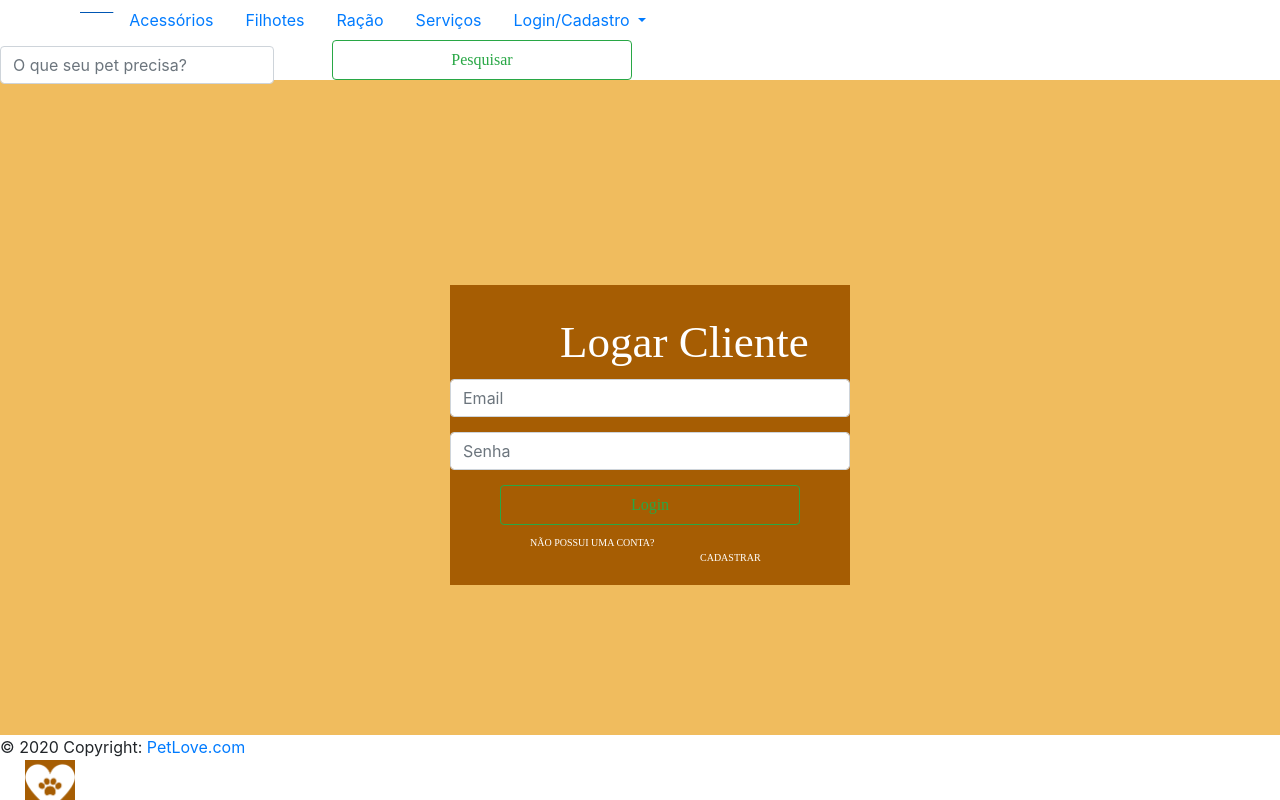
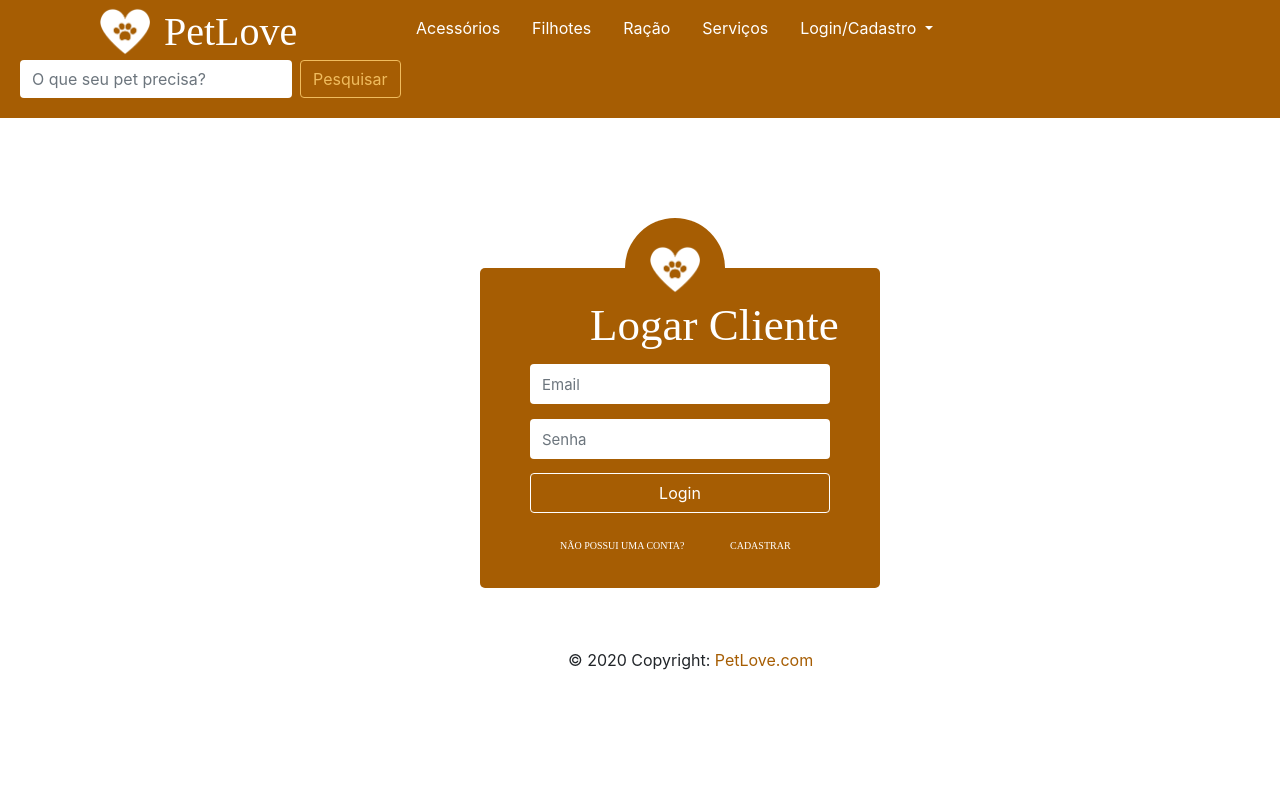
Before and after one commit to keylianegadelha/Petshop, a PHP site: page /loginCliente.php in a window 1280 px wide; the page is wider, and only the part inside the window is pictured. Run offline with PHP 8.4, Linux system fonts and the light colour scheme.

Commit message:
Update loginCliente.css

```diff
--- a/visual/loginCliente.css
+++ b/visual/loginCliente.css
@@ -1,86 +1,142 @@
 @import url('https://fonts.googleapis.com/css?family=Cookie|Spartan&display=swap');
-#fundo{
-    background-color: #F0BC5E;
-    height: 655px;
-    width: 1368px;
-    margin-top: -10px;
-    margin-left: -10px;
+.nav{
+    padding-top: -20px;
+    padding-bottom: 20px;
+    background-color: #A65D03;
+}
+#navbarDropdown{
+    margin-top: 8px;
+}
+#nome{
+    font-family: 'Cookie-Regular';
+    position: absolute;
+    margin-left: 82px;
+    margin-top: 1px;
+    color: white;
+    font-size: 40px;
+}
+#logo{
+    width: 50px;
+    height: 50px;
+    position: absolute;
+    margin-left: 100px;
+    margin-top: 5px;
+}
+#form1{
+    margin-top: 12px;
+    margin-left: 20px;
+    box-shadow: 0 0 0 0;
+    border: 0 none;
+    outline: 0;
+}
+#btn, #button{
+    margin-top: 12px;
+    color: white;
+    border-color: white;
+}
+#btn, #button:hover{
+    background-color: #A65D03;
+    color: #F0BC5E;
+    border-color: #F0BC5E;
+}
+#form1, #senha, #email:focus, select:focus{
+    box-shadow: 0 0 0 0;
+    border: 0 none;
+    outline: 0;
+}
+#btn:focus,select:focus {
+    box-shadow: 0 0 0 0;
+    outline: 0;
+}
+#acessorio{
+    margin-left: 400px;
+    margin-top: 8px;
+}
+.nav-link{
+    color: white;
+}
+.nav-link:hover{
+    color: white;
+
+}
+.item{
+    margin-top: 8px;
 }
 .pag{
     position: absolute;
-    height: 300px;
+    height: 320px;
     width: 400px;
-    margin-left: 450px;
-    margin-top: -450px;
+    margin-left: 480px;
+    margin-top: 150px;
     background-color: #A65D03;
+    border-radius: 5px;
 }
-.input{
+#senha, #email{
     height: 40px;
     width: 300px;
     background-color: white;
+    border-radius: 4px;
     border: none;
     margin-left: 50px;
-    font-size: 13px;
+    font-size: 15px;
 }
 #email{
-    margin-top: 70px;
+    margin-top: -20px;
     margin-bottom: 15px;
 }
 #senha{
     margin-bottom: 15px;
 }
-button{
+#button{
     height: 40px;
     width: 300px;
-    padding-left: 2px;
-    padding-right: 2px;
+    padding-left: 1px;
+    padding-right: 1px;
     margin-left: 50px;
-    margin-bottom: 10px;
-    font-size: 12px;
+    margin-bottom: 25px;
+    border-radius: 4px;
+    margin-top: -1px;
 }
-button:hover{
-    cursor: pointer;
-    background: white;
-    border: none;
+#p{
+    margin-left: 80px;
+    color: white;
 }
 h1{
-    position: absolute;
     margin-left: 110px;
     margin-top: 30px;
-    margin-bottom: 100px;
     font-family: 'Cookie-Regular';
     font-size: 45px;
-    color: white;
-}
-button, .input{
-    font-family: 'Spartan-Regular';
-}
-p{
-    margin-left: 80px;
     color: white;
 }
 #login{
     position: absolute;
     margin-left: 250px;
-    margin-top: -40px;
     color: white;
+    margin-top: -55px;
 }
-p, #login{
+#p, #login{
     font-family: 'Spartan-Regular';
     font-size: 10px;
 }
-#logo{
+#lgo{
     height: 100px;
     width: 100px;
     border-radius: 60px;
     background-color: #A65D03;
-    margin-left: 595px;
-    margin-top: -500px;
+    margin-left: 625px;
+    margin-top: 100px;
 }
-img{
+#img{
     position: absolute;
     margin-left: 25px;
     margin-top: 25px;
     height: 50px;
     width: 50px;
 }
+footer{
+    margin-left: 568px;
+    margin-top: 330px;
+}
+#linkSite{
+    color: #A65D03;
+}
```
